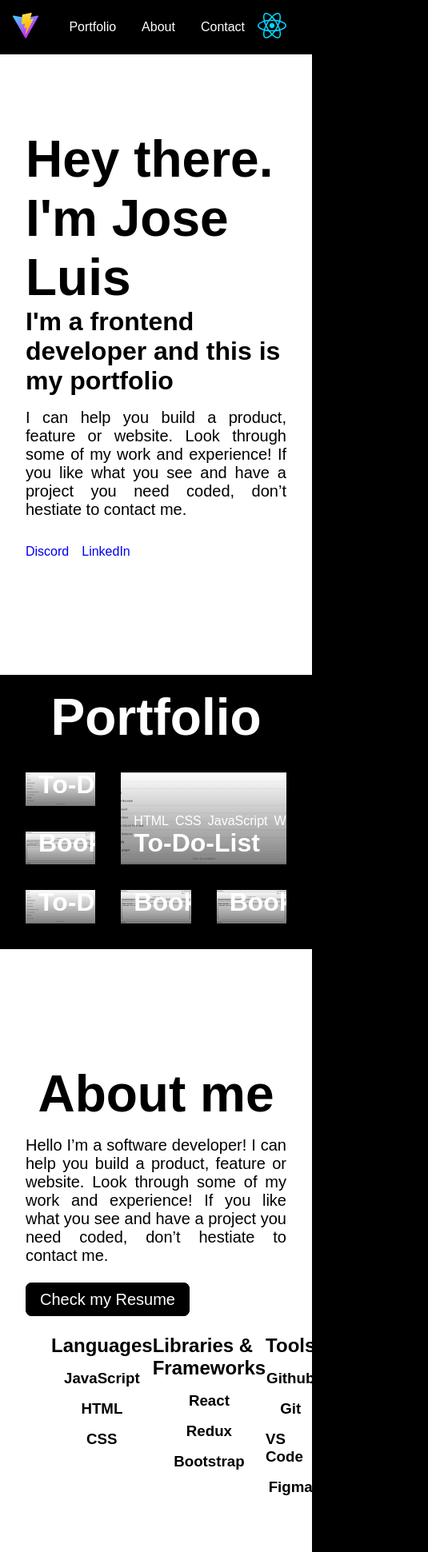
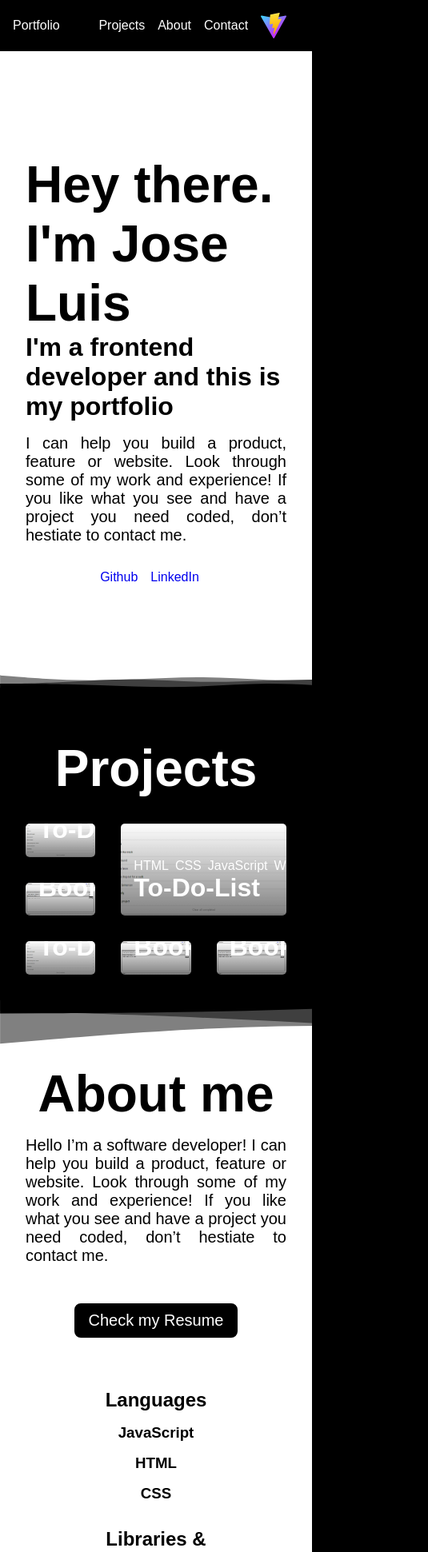
Before and after one commit to jlvFlores/Portfolio-v2, a React (Vite) app: page / in a window 390 px wide. Shown: the top 1941 px of the page at 80% size, 535 px wide, since content can reach past the window. Built offline with nearby package versions, Linux system fonts and the light colour scheme; a web font is replaced by a local one.

Commit message:
Add animations, styles and useEffects

```diff
--- a/src/app/projects/portfolioSlice.js
+++ b/src/app/projects/portfolioSlice.js
@@ -2,7 +2,7 @@ import { createSlice } from '@reduxjs/toolkit';
 
 const initialState = {
   resume: {
-    url: 'https://driv',
+    url: 'https://docs.google.com/document/d/1_b8rqKedzVgeIRQXSMBEcT_eb8VqTDYjDUdY_3CO2jE/edit?usp=sharing',
     title: 'Resume_Vazquez_Flores_Jose_L.pdf',
   },
   projects: [
--- a/src/components/Attributes.jsx
+++ b/src/components/Attributes.jsx
@@ -2,7 +2,7 @@ import React from 'react';
 import PropTypes from 'prop-types';
 
 const Attributes = ({ category, items }) => (
-  <div className="attribute">
+  <div className="attribute hidden">
     <h2>{category}</h2>
     {items.map((item) => (
       <h3 key={item}>{item}</h3>
--- a/src/components/Card.jsx
+++ b/src/components/Card.jsx
@@ -1,19 +1,26 @@
-import React from 'react';
+import React, { useEffect } from 'react';
 import PropTypes from 'prop-types';
 
 const Card = ({
   id, title, techs, image, imageAltText, description, liveUrl, sourceUrl,
 }) => {
-  const openModal = () => {
-    const dialog = document.getElementById(`dialog-${id}`);
-    dialog.showModal();
+  const addListener = () => {
+    const overlayContent = document.getElementById(`overlay-content-${id}`);
+    overlayContent.addEventListener('click', () => {
+      const dialog = document.getElementById(`dialog-${id}`);
+      dialog.showModal();
+    });
   };
+
+  useEffect(() => {
+    addListener();
+  }, []);
 
   return (
     <>
       <article>
         <div className="overlay">
-          <div className="overlay-content" onClick={openModal}>
+          <div id={`overlay-content-${id}`} className="overlay-content">
             <ul>
               {techs.map((tech) => (
                 <li className="tags" key={tech}>{tech}</li>
--- a/src/components/Header.jsx
+++ b/src/components/Header.jsx
@@ -1,17 +1,16 @@
 import React from 'react';
 import viteLogo from '../assets/vite.svg';
-import reactLogo from '../assets/react.svg';
 
 const Header = () => (
   <header>
     <a href="#headline">
-      <img src={viteLogo} alt="Logo" />
+      <span className="logo">Portfolio</span>
     </a>
     <ul className="navbar">
-      <li><a className="nav-option" href="#portfolio">Portfolio</a></li>
+      <li><a className="nav-option" href="#projects">Projects</a></li>
       <li><a className="nav-option" href="#about">About</a></li>
       <li><a className="nav-option" href="#contact">Contact</a></li>
-      <li><img src={reactLogo} alt="Bar" /></li>
+      <li><img src={viteLogo} alt="Bar" /></li>
     </ul>
   </header>
 );
--- a/src/components/Home.jsx
+++ b/src/components/Home.jsx
@@ -1,4 +1,4 @@
-import React from 'react';
+import { useEffect } from 'react';
 import { useSelector } from 'react-redux';
 import Card from './Card';
 import Attributes from './Attributes';
@@ -8,6 +8,25 @@ const Home = () => {
   const {
     projects, resume, attributes, texts,
   } = useSelector((store) => store.portfolio);
+
+  const findAllAnimations = () => {
+    const hiddenElements = document.querySelectorAll('.hidden');
+    const observer = new IntersectionObserver((entries) => {
+      entries.forEach((entry) => {
+        if (entry.isIntersecting) {
+          entry.target.classList.add('animate');
+        } else {
+          entry.target.classList.remove('animate');
+        }
+      });
+    });
+    hiddenElements.forEach((element) => observer.observe(element));
+  };
+
+  useEffect(() => {
+    findAllAnimations();
+  }, []);
+
   return (
     <main>
       <section id="headline">
@@ -24,9 +43,9 @@ const Home = () => {
           <SocialMedia />
         </div>
       </section>
-      <section id="portfolio">
-        <h4 className="center">Portfolio</h4>
-        <div className="projects">
+      <section id="projects" className="divider-top">
+        <h4 className="center">Projects</h4>
+        <div className="projects-showcase">
           {projects.map((project) => (
             <Card
               key={project.id}
@@ -42,11 +61,11 @@ const Home = () => {
           ))}
         </div>
       </section>
-      <section id="about">
+      <section id="about" className="divider-bottom">
         <div className="section-content">
           <h4 className="center">About me</h4>
           <p className="justify long-text">{texts.about}</p>
-          <a className="resume btn" href={resume.url} download={resume.title}>Check my Resume</a>
+          <a className="resume btn" href={resume.url} target="_blank" rel="noreferrer noopener">Check my Resume</a>
           <div id="attributes">
             {attributes.map((attribute) => (
               <Attributes
@@ -58,8 +77,8 @@ const Home = () => {
           </div>
         </div>
       </section>
-      <section id="contact">
-        <div className='section-content'>
+      <section id="contact" className="divider-top">
+        <div className="section-content">
           <h4 className="center">Contact</h4>
           <p className="center long-text">{texts.contact}</p>
           <form action="">
@@ -68,10 +87,10 @@ const Home = () => {
               <input type="text" placeholder="Email" />
             </div>
             <textarea cols="45" rows="10" placeholder="Let me know how I can help you." />
-            <button className='btn reversed' type="submit">Get in touch</button>
+            <button className="btn reversed" type="submit">Get in touch</button>
           </form>
           <div className="center">
-            <SocialMedia/>
+            <SocialMedia />
           </div>
         </div>
       </section>
--- a/src/components/SocialMedia.jsx
+++ b/src/components/SocialMedia.jsx
@@ -2,8 +2,8 @@ import React from 'react';
 
 const SocialMedias = () => (
   <div className="media">
-    <a href="https://github.com/jlvFlores">Discord</a>
-    <a href="https://www.linkedin.com/in/jose-luis-vazquez/">LinkedIn</a>
+    <a className="media-link" href="https://github.com/jlvFlores">Github</a>
+    <a className="media-link" href="https://www.linkedin.com/in/jose-luis-vazquez/">LinkedIn</a>
   </div>
 );
 
--- a/src/index.css
+++ b/src/index.css
@@ -1,4 +1,5 @@
 @import url('https://fonts.googleapis.com/css2?family=Ysabeau+SC:wght@1;100;200;300;400;500;600;700;800;900;1000&display=swap');
+
 /* Global styles */
 * {
   margin: 0;
@@ -16,11 +17,25 @@ body {
   padding: 0;
 }
 
-section:not(#portfolio) {
+section:nth-child(odd) {
+  background-color: white;
+  color: black;
+}
+
+section:not(#projects) {
   display: flex;
   flex-direction: column;
   justify-content: center;
-  height: 100vh;
+  min-height: 100vh;
+}
+
+h2 {
+  text-align: center;
+}
+
+h4 {
+  font-size: 4rem;
+  padding-top: 5rem;
 }
 
 ul {
@@ -31,7 +46,7 @@ a {
   text-decoration: none;
 }
 
-.media > a{
+.media-link {
   margin: 1rem 1rem 1rem 0;
 }
 
@@ -53,6 +68,13 @@ ul {
   margin: 0;
 }
 
+.logo {
+  font-size: 2rem;
+  margin-left: 2rem;
+  color: white;
+  font-weight: 400;
+}
+
 .navbar {
   margin-right: 2rem;
 }
@@ -67,7 +89,12 @@ header > a {
   position: relative;
 }
 
-.nav-option::after {
+h5 {
+  font-size: 2rem;
+}
+
+.nav-option::after,
+.overlay-content::after {
   background: white;
   content: '';
   position: absolute;
@@ -80,20 +107,10 @@ header > a {
   transition: transform 0.25s ease-out;
 }
 
-.nav-option:hover::after {
+.nav-option:hover::after,
+.overlay-content:hover::after {
   transform: scaleX(1);
   transform-origin: bottom left;
-}
-
-/* Main */
-section:nth-child(odd) {
-  background-color: white;
-  color: black;
-}
-
-h4 {
-  font-size: 4rem;
-  padding-top: 1rem;
 }
 
 /* Headline  */
@@ -101,8 +118,8 @@ h1 {
   font-size: 2rem;
 }
 
-/* Portfolio */
-.projects {
+/* Projects */
+.projects-showcase {
   display: grid;
   grid-template-areas:
     "other  main  main"
@@ -139,6 +156,7 @@ article:nth-child(4-6) {
 .project-img {
   width: 100%;
   object-fit: cover;
+  border-radius: 5px;
 }
 
 .overlay {
@@ -149,7 +167,7 @@ article:nth-child(4-6) {
 }
 
 .overlay-content {
-  bottom: 0.5rem;
+  bottom: 1rem;
   left: 1rem;
   position: absolute;
   transition: 0.5s;
@@ -157,11 +175,7 @@ article:nth-child(4-6) {
 }
 
 .overlay-content:hover {
-  transform: scale(1.1);
-}
-
-h5 {
-  font-size: 2rem;
+  transform: scale(1.05);
 }
 
 .tags {
@@ -191,7 +205,7 @@ dialog {
 form {
   display: flex;
   flex-direction: column;
-  width: 60%;
+  width: 60vw;
   margin: auto;
 }
 
@@ -257,3 +271,79 @@ textarea {
   background-color: black;
   color: white;
 }
+
+.divider-top {
+  background-repeat: no-repeat;
+  background-image: url('./assets/layered-waves-haikei1.svg');
+  background-size: 150%;
+}
+
+.divider-bottom {
+  background-repeat: no-repeat;
+  background-image: url('./assets/layered-waves-haikei2.svg');
+  background-size: 550%;
+}
+
+.hidden {
+  opacity: 0;
+  transform: translateY(-10%);
+  transition: all 1s;
+}
+
+.animate {
+  opacity: 1;
+  transform: translateY(0);
+}
+
+.animate:nth-child(2) {
+  transition-delay: 300ms;
+}
+
+.animate:nth-child(3) {
+  transition-delay: 600ms;
+}
+
+@media (prefers-reduced-motion) {
+  .hidden {
+    transition: none;
+  }
+}
+
+@media only screen and (max-width: 768px) {
+  .logo {
+    font-size: 1rem;
+    margin: 0;
+  }
+
+  .navbar > li {
+    display: flex;
+  }
+
+  .navbar img {
+    margin-left: 0.5rem;
+  }
+
+  .nav-option {
+    margin: 0 0.5rem;
+  }
+
+  .section-content {
+    margin: 0 2rem;
+    display: flex;
+    flex-direction: column;
+    align-items: center;
+  }
+
+  #attributes {
+    display: flex;
+    flex-direction: column;
+  }
+
+  .attribute {
+    margin: 1rem 0;
+  }
+
+  .form-inputs {
+    flex-direction: column;
+  }
+}
```
Also changed, not shown: src/assets/layered-waves-haikei1.svg (added), src/assets/layered-waves-haikei2.svg (added).
